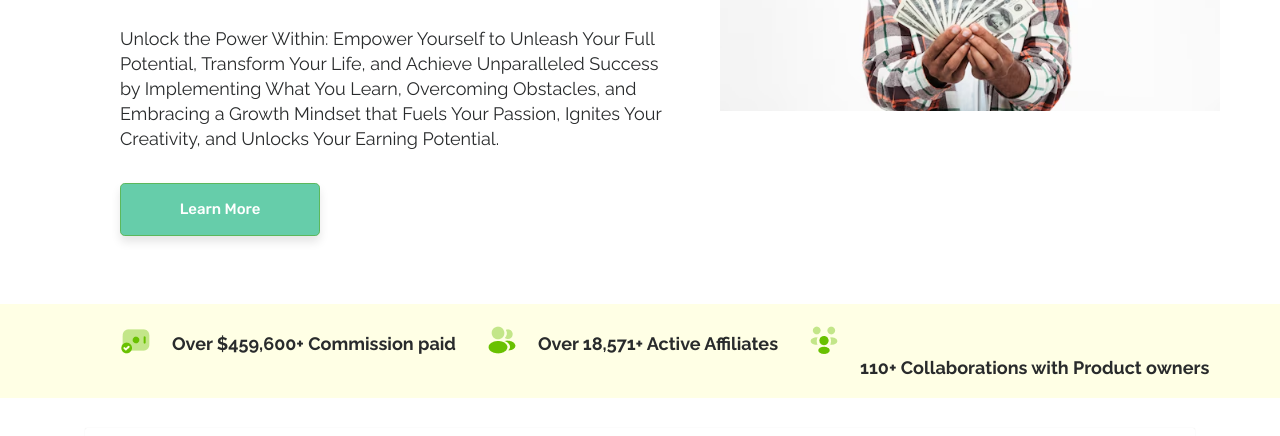
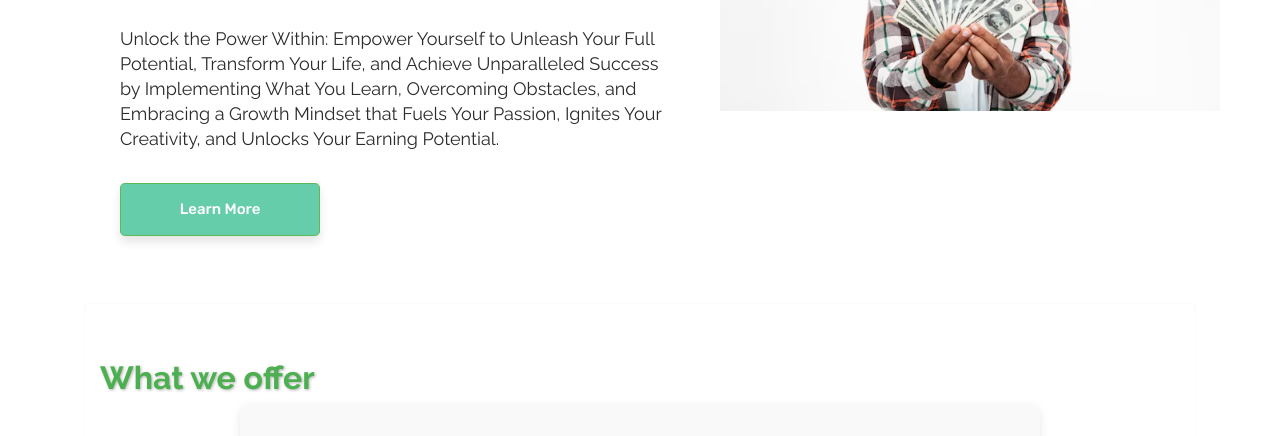
Before and after one commit to fathiabams/profits-plus, a website: page frontend/index.html in a window 1280 px wide. Shown: the part 362-798 px from the top of the page. Drawn offline with nearby package versions, Linux system fonts and the light colour scheme; a small style sheet from the web is missing.

Commit message:
Update index.html

```diff
--- a/frontend/index.html
+++ b/frontend/index.html
@@ -822,43 +822,7 @@
         <br /><br />
     </section>
 
-    <section style="padding: 0px" class="featured-posts">
-        <div style="padding: 0px" class="col-md-12">
-            <div class="card-block" style="text-align: center; background-color: #ffffe5">
-                <div class="row eachbox334" id="stata">
-                    <div id="firstheal"><img src="money-tick.png" /></div>
-                    <div id="forrs3">
-                        <h2 id="nexthea33" class="card-text">
-                            Over $459,600+ Commission paid
-                        </h2>
-                    </div>
-                    <div id="cleabox343"></div>
-                </div>
-
-                <div class="row eachbox334" id="stata">
-                    <div id="xfirstheal"><img src="Group00001788.png" /></div>
-                    <div id="xforrs3">
-                        <h2 id="xnexthea33" class="card-text">
-                            Over 18,571+ Active Affiliates
-                        </h2>
-                    </div>
-                    <div id="cleabox343"></div>
-                </div>
-
-                <div class="row eachbox334" id="stata">
-                    <div id="xfirstheal"><img src="head334h.png" /></div>
-                    <div id="xforrs3">
-                        <h2 id="xnexthea33" class="card-text">
-                            110+ Collaborations with Product owners
-                        </h2>
-                    </div>
-                    <div id="cleabox343"></div>
-                </div>
-
-                <div style="clear: both"></div>
-            </div>
-        </div>
-    </section>
+
 
     <div class="container">
         <div class="main-content">
```
